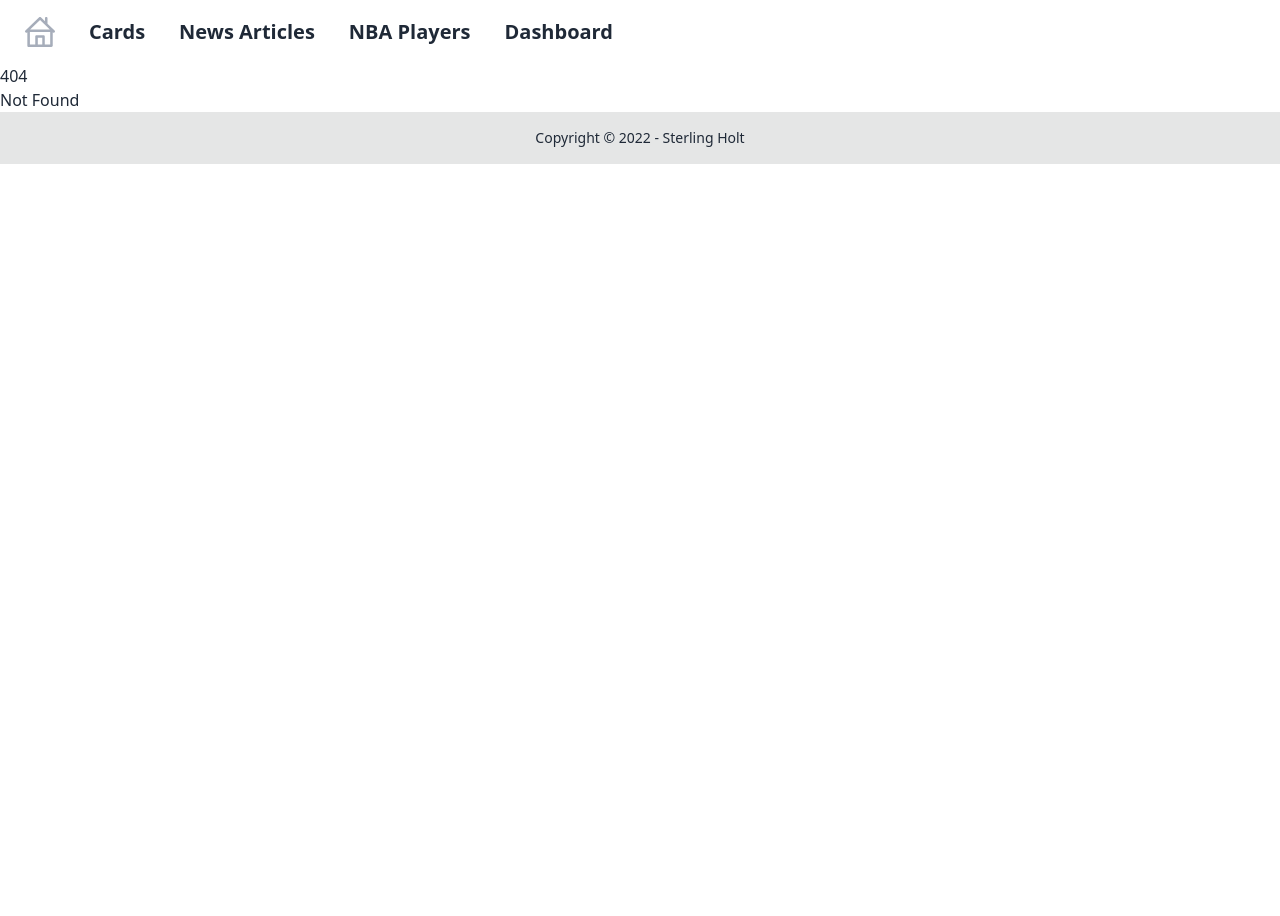
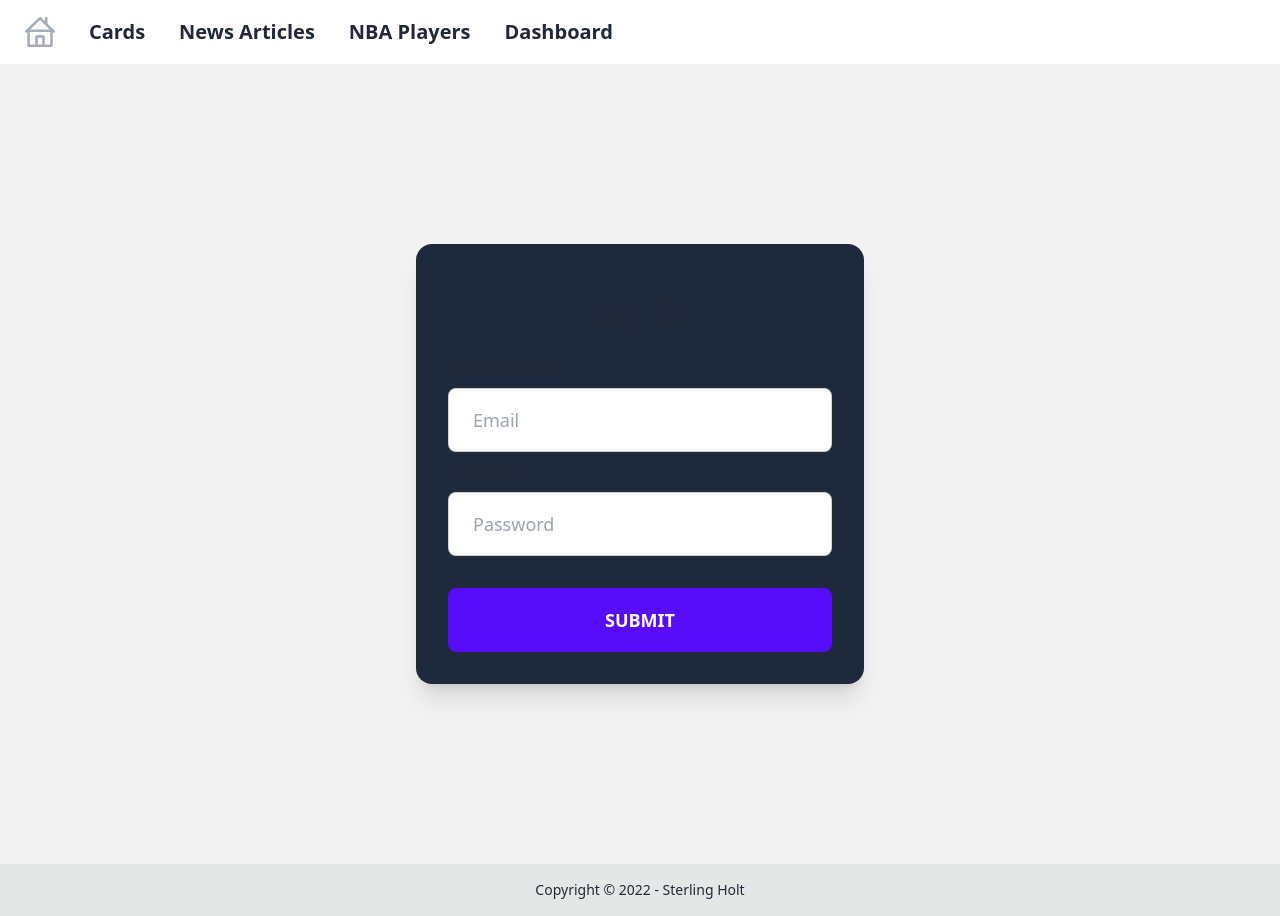
Before and after one commit to Sterlingh78/SvelteProject, a SvelteKit app: page /auth/login in a window 1280 px wide. Before the commit this address had no page. Before the commit the page ends 800 px from the top, so only its background shows below. Built offline with nearby package versions, Linux system fonts and the light colour scheme.

Commit message:
added login page and updated NPM

```diff
--- /dev/null
+++ b/src/routes/auth/login/+page.server.js
@@ -0,0 +1,14 @@
+import { redirect } from '@sveltejs/kit'
+
+export const actions = {
+    login: async ({request}) => {
+        const data = await request.formData()
+        const email = data.get('email')
+        const password = data.get('password')
+        console.log(email,password)
+
+        throw redirect(303, '/dashboard')
+
+
+    }
+}
--- /dev/null
+++ b/src/routes/auth/login/+page.svelte
@@ -0,0 +1,34 @@
+<script>
+    import { enhance } from '$app/forms'
+
+	const credentials = {
+        email: '',
+        password: ''
+    }
+	$: console.log(credentials)
+</script>
+
+<div class="hero min-h-screen bg-base-200">
+	<div class="hero-content text-center">
+		<div class="card shadow-xl bg-slate-800">
+			<form class="card-body" method="POST" action="?/login" use:enhance>
+				<div class="form-control">
+                    <h1 class="text-4xl font-bold m-4">Log In</h1>
+                    <label class="label" for="email">Email Address</label>
+					<input
+						class="input input-bordered input-lg w-96"
+						type="email"
+						name="email"
+						placeholder="Email"
+                        required
+                        autocomplete="email"
+						bind:value={credentials.email}
+					/>
+                    <label class="label" for="password">Password</label>
+                    <input class="input input-bordered input-lg w-96" type="password" name="password" placeholder="Password" required autocomplete="password" minlength="8" maxlength="80" bind:value={credentials.password}/>
+                    <button class="btn btn-primary btn-lg mt-8" type="submit">Submit</button>
+				</div>
+			</form>
+		</div>
+	</div>
+</div>
```
Also changed, not shown: 1 other file (tests, documents, lock files or other folders).
